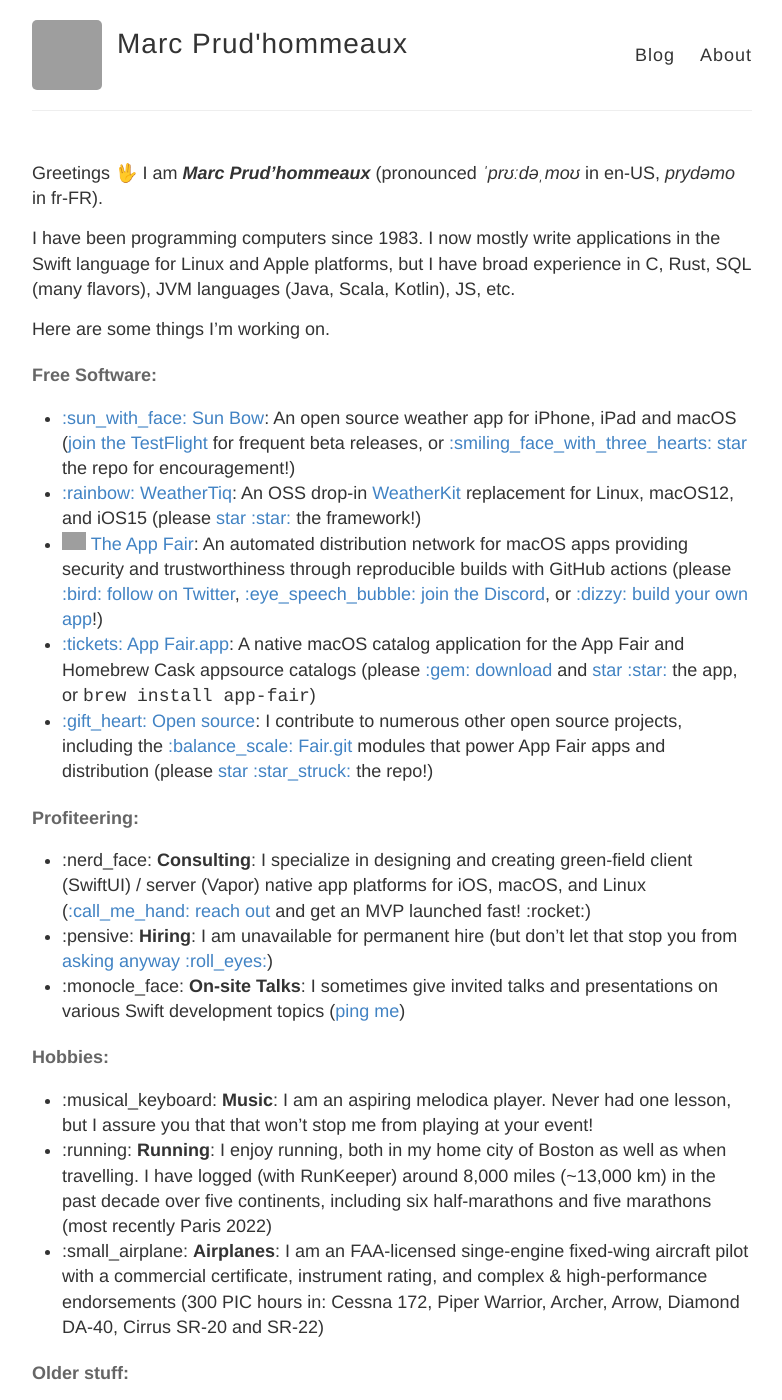
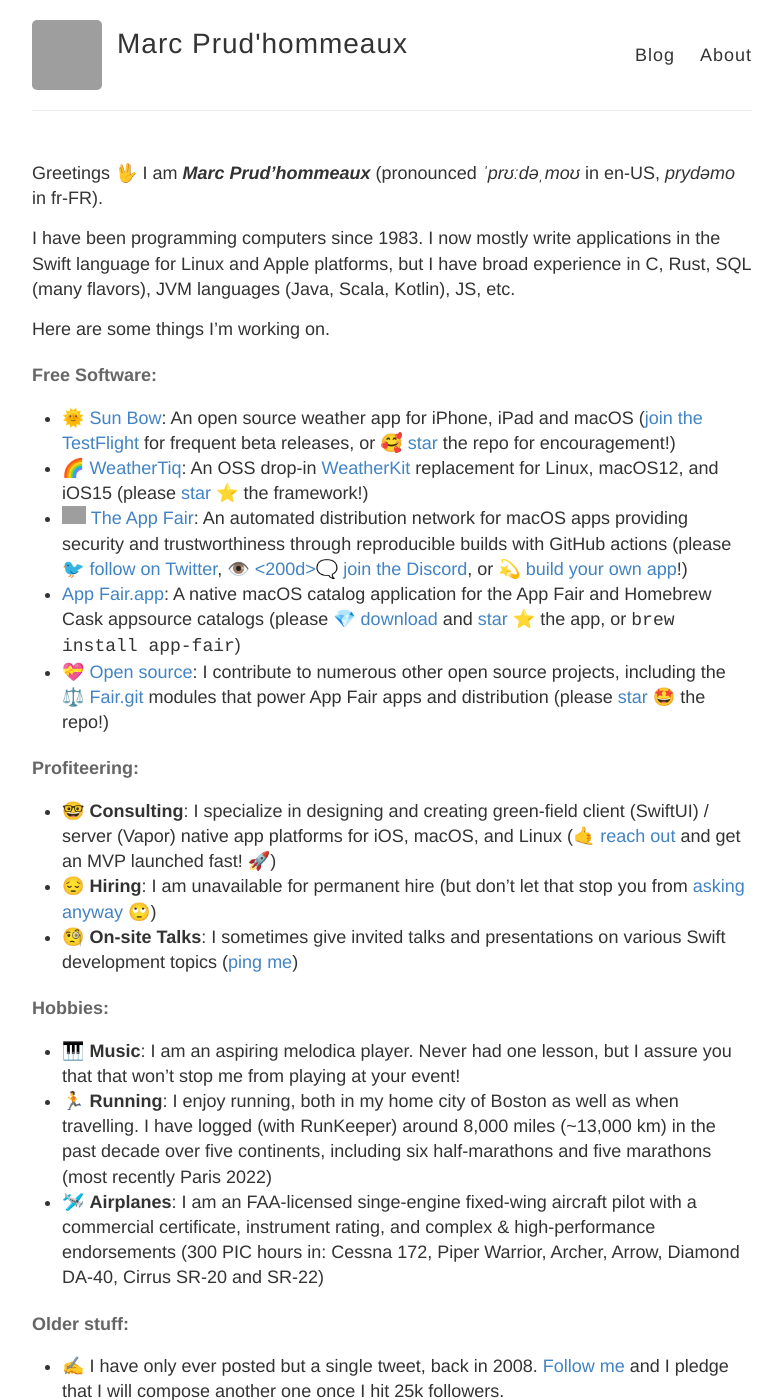
Before and after one commit to marcprux/marcprux.github.io, a Jekyll site: the page built from index.md, in a window 1280 px wide and 1400 px high. Shown: the whole window, without its empty margins (248-1030 px from the left). Built offline with Jekyll 4.4.1, drawn with Linux system fonts in a browser that asks for light colours; some of the changed lines change nothing that is shown; some of the changed text lies outside the part shown; grey boxes are pictures that could not be loaded.

Commit message:
chore: checkpoint

```diff
--- a/index.md
+++ b/index.md
@@ -10,25 +10,25 @@
 
 #### Free Software: <!-- Virtue time! -->
 
-* [:sun_with_face: Sun Bow](https://github.com/Sun-Bow): An open source weather app for iPhone, iPad and macOS ([join the TestFlight](https://testflight.apple.com/join/IrPLgy5Q) for frequent beta releases, or [:smiling_face_with_three_hearts: star](https://github.com/Sun-Bow/App) the repo for encouragement!)
-* [:rainbow: WeatherTiq](https://github.com/tiqtiq/WeatherTiq): An OSS drop-in [WeatherKit](https://developer.apple.com/documentation/weatherkit) replacement for Linux, macOS12, and iOS15 (please [star :star:](https://github.com/tiqtiq/WeatherTiq) the framework!)
-* [<img alt="The App Fair icon" align="center" style="width: 24px;" src="https://appfair.net/appfair-icon.svg" /> The App Fair](https://appfair.net): An automated distribution network for macOS apps providing security and trustworthiness through reproducible builds with GitHub actions (please [:bird: follow on Twitter](https://twitter.com/theappfair), [:eye_speech_bubble: join the Discord](http://discord.gg/R4bFP8qpw7), or [:dizzy: build your own app](https://appfair.net/#quick-start)!)
-* [:tickets: App Fair.app](https://appfair.app): A native macOS catalog application for the App Fair and Homebrew Cask appsource catalogs (please [:gem: download](https://github.com/App-Fair/App/releases/latest/download/App-Fair-macOS.zip) and [star :star:](https://github.com/App-Fair/App) the app, or `brew install app-fair`)
-* [:gift_heart: Open source](https://github.com/marcprux): I contribute to numerous other open source projects, including the [:balance_scale: Fair.git](https://github.com/fair-ground/Fair/) modules that power App Fair apps and distribution (please [star :star_struck:](https://github.com/fair-ground/Fair) the repo!)
+* [🌞 Sun Bow](https://github.com/Sun-Bow): An open source weather app for iPhone, iPad and macOS ([join the TestFlight](https://testflight.apple.com/join/IrPLgy5Q) for frequent beta releases, or [🥰 star](https://github.com/Sun-Bow/App) the repo for encouragement!)
+* [🌈 WeatherTiq](https://github.com/tiqtiq/WeatherTiq): An OSS drop-in [WeatherKit](https://developer.apple.com/documentation/weatherkit) replacement for Linux, macOS12, and iOS15 (please [star ⭐](https://github.com/tiqtiq/WeatherTiq) the framework!)
+* [<img alt="The App Fair icon" align="center" style="width: 24px;" src="https://appfair.net/appfair-icon.svg" /> The App Fair](https://appfair.net): An automated distribution network for macOS apps providing security and trustworthiness through reproducible builds with GitHub actions (please [🐦 follow on Twitter](https://twitter.com/theappfair), [👁️ <200d>🗨️   join the Discord](http://discord.gg/R4bFP8qpw7), or [💫 build your own app](https://appfair.net/#quick-start)!)
+* [   App Fair.app](https://appfair.app): A native macOS catalog application for the App Fair and Homebrew Cask appsource catalogs (please [💎 download](https://github.com/App-Fair/App/releases/latest/download/App-Fair-macOS.zip) and [star ⭐](https://github.com/App-Fair/App) the app, or `brew install app-fair`)
+* [💝 Open source](https://github.com/marcprux): I contribute to numerous other open source projects, including the [⚖️ Fair.git](https://github.com/fair-ground/Fair/) modules that power App Fair apps and distribution (please [star 🤩](https://github.com/fair-ground/Fair) the repo!)
 
 #### Profiteering: <!-- Oh man, I am wicked broke! -->
 
- * :nerd_face: **Consulting**: I specialize in designing and creating green-field client (SwiftUI) / server (Vapor) native app platforms for iOS, macOS, and Linux ([:call_me_hand: reach out](mailto:marc@prux.org) and get an MVP launched fast! :rocket:) <!-- Seriously, like you'll have a beta in a week or two. -->
- * :pensive: **Hiring**: I am unavailable for permanent hire (but don't let that stop you from [asking anyway :roll_eyes:](https://www.linkedin.com/in/marcprux/)) <!-- If we must. -->
- * :monocle_face: **On-site Talks**: I sometimes give invited talks and presentations on various Swift development topics ([ping me](https://signal.me/#u/marcprux)) <!-- Send me some jucy tidbits! -->
+ * 🤓 **Consulting**: I specialize in designing and creating green-field client (SwiftUI) / server (Vapor) native app platforms for iOS, macOS, and Linux ([🤙 reach out](mailto:marc@prux.org) and get an MVP launched fast! 🚀) <!-- Seriously, like you'll have a beta in a week or two. -->
+ * 😔 **Hiring**: I am unavailable for permanent hire (but don't let that stop you from [asking anyway 🙄](https://www.linkedin.com/in/marcprux/)) <!-- If we must. -->
+ * 🧐 **On-site Talks**: I sometimes give invited talks and presentations on various Swift development topics ([ping me](https://signal.me/#u/marcprux)) <!-- Send me some jucy tidbits! -->
 
 #### Hobbies:
 
-* :musical_keyboard: **Music**: I am an aspiring melodica player. Never had one lesson, but I assure you that that won't stop me from playing at your event! <!-- and ruining it -->
-* :running: **Running**: I enjoy running, both in my home city of Boston as well as when travelling. I have logged (with RunKeeper) around 8,000 miles (~13,000 km) in the past decade over five continents, including six half-marathons and five marathons (most recently Paris 2022) <!-- This signals that I am healthy. -->
-* :small_airplane: **Airplanes**: I am an FAA-licensed singe-engine fixed-wing aircraft pilot with a commercial certificate, instrument rating, and complex & high-performance endorsements (300 PIC hours in: Cessna 172, Piper Warrior, Archer, Arrow, Diamond DA-40, Cirrus SR-20 and SR-22) <!-- Trustworthiness and attention to detail! -->
+* 🎹 **Music**: I am an aspiring melodica player. Never had one lesson, but I assure you that that won't stop me from playing at your event! <!-- and ruining it -->
+* 🏃 **Running**: I enjoy running, both in my home city of Boston as well as when travelling. I have logged (with RunKeeper) around 8,000 miles (~13,000 km) in the past decade over five continents, including six half-marathons and five marathons (most recently Paris 2022) <!-- This signals that I am healthy. -->
+* 🛩️ **Airplanes**: I am an FAA-licensed singe-engine fixed-wing aircraft pilot with a commercial certificate, instrument rating, and complex & high-performance endorsements (300 PIC hours in: Cessna 172, Piper Warrior, Archer, Arrow, Diamond DA-40, Cirrus SR-20 and SR-22) <!-- Trustworthiness and attention to detail! -->
 
 #### Older stuff:
 
-* :writing_hand: I have only ever posted but a single tweet, back in 2008. [Follow me](https://twitter.com/marcprux) and I pledge that I will compose another one once I hit 25k followers. <!-- Last time I checked, I had 46 followers. -->
-* :open_book: Also back in 2008, I developed [Stanza](https://en.wikipedia.org/wiki/Lexcycle), the first iPhone ebook reader on the App Store. <!-- I'll tell that story someday. -->
+* ✍️ I have only ever posted but a single tweet, back in 2008. [Follow me](https://twitter.com/marcprux) and I pledge that I will compose another one once I hit 25k followers. <!-- Last time I checked, I had 46 followers. -->
+* 📖 Also back in 2008, I developed [Stanza](https://en.wikipedia.org/wiki/Lexcycle), the first iPhone ebook reader on the App Store. <!-- I'll tell that story someday. -->
```
